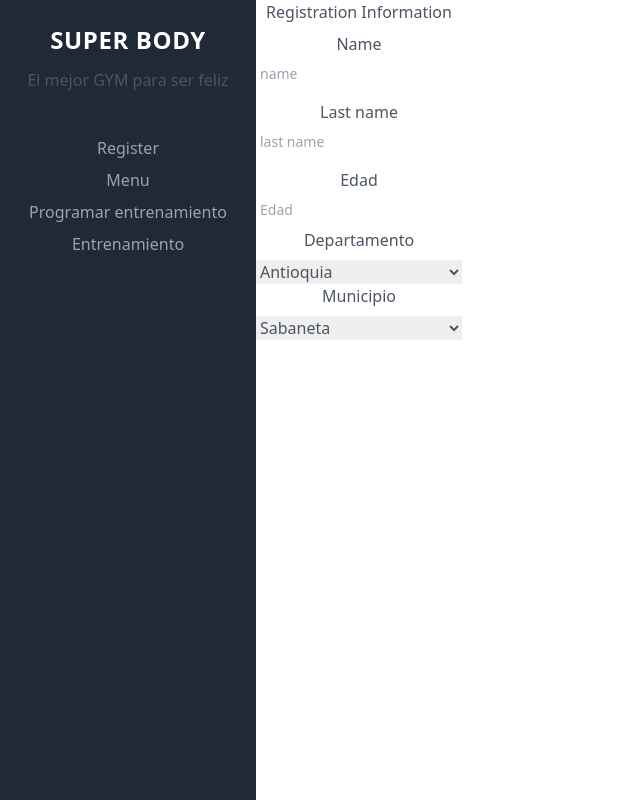
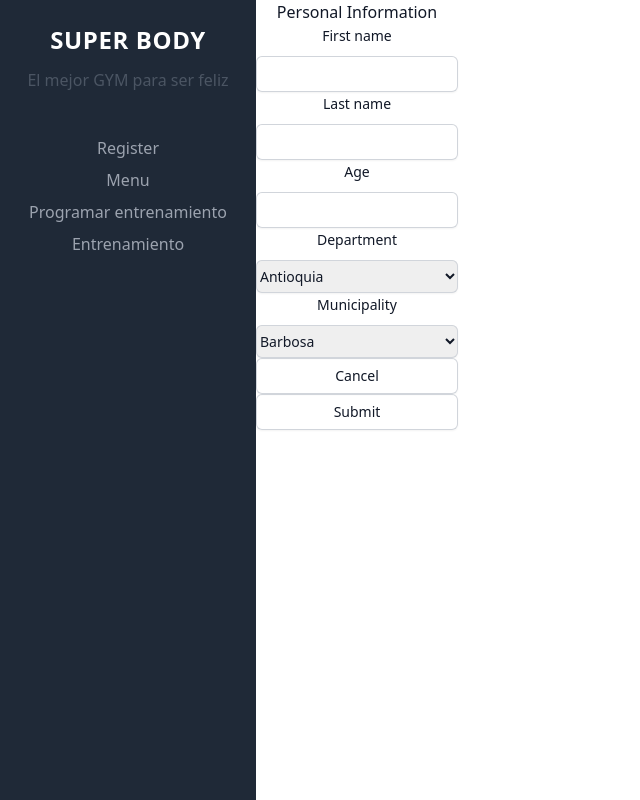
Before and after one commit to paulinacartagena1234/gym, a React (Create React App) app: page /register in a window 1280 px wide. Shown: the whole page, without its empty margins (0-640 px from the left). Built offline with nearby package versions, Linux system fonts and the light colour scheme.

Commit message:
CHG Formulario

```diff
--- a/package.json
+++ b/package.json
@@ -6,6 +6,7 @@
     "@testing-library/jest-dom": "^5.17.0",
     "@testing-library/react": "^13.4.0",
     "@testing-library/user-event": "^13.5.0",
+    "postcss-cli": "^10.1.0",
     "react": "^18.2.0",
     "react-dom": "^18.2.0",
     "react-router": "^6.16.0",
@@ -38,5 +39,10 @@
       "last 1 firefox version",
       "last 1 safari version"
     ]
+  },
+  "devDependencies": {
+    "autoprefixer": "^10.4.15",
+    "postcss": "^8.4.31",
+    "tailwindcss": "^3.3.3"
   }
 }
--- a/src/App.js
+++ b/src/App.js
@@ -1,5 +1,5 @@
 import React from 'react'
-import { Routes, Route, Router } from 'react-router'
+import { Routes, Route } from 'react-router'
 import Entrenamiento from './components/Entrenamiento.js';
 import Menu from './components/Menu.js';
 import Programarentrenamiento from './components/Programarentrenamiento.js';
@@ -9,7 +9,7 @@ import Sidebar from './ui/Sidebar.js';
 
 function App() {
   return (
-    <div className='md:flex min-h-screen text-center text-3x1 text-red-700'>
+    <div className='md:flex min-h-screen text-center text-3x1 text-gray-900'>
       <Sidebar />
       <Routes>
         <Route path="/menu" element={<Menu />} />
--- a/src/components/Register.js
+++ b/src/components/Register.js
@@ -3,51 +3,104 @@ import React from 'react'
 function Register() {
     return (
         <form>
-            <label className=' text-gray-600'>Registration Information</label>
-            <div class='mt-2'>
-                <div class=' sm:max-w-md'>
-                    <p class=' text-gray-600'>Name</p>
-                    <input type='text' name='username' id='username' autocomplete='username' class='block flex-1 border-0 bg-transparent py-1.5 pl-1 text-gray-900 placeholder:text-gray-400 focus:ring-0 sm:text-sm sm:leading-6' placeholder='name' />
-                </div>
-
-            </div>
-            <div class='mt-2'>
-                <div class='sm:max-w-md'>
-                    <p class=' text-gray-600'>Last name</p>
-                    <input type='text' name='username' id='username' autocomplete='username' class='block flex-1 border-0 bg-transparent py-1.5 pl-1 text-gray-900 placeholder:text-gray-400 focus:ring-0 sm:text-sm sm:leading-6' placeholder='last name' />
+            <h2 className="text-base font-semibold leading-7 text-gray-900">Personal Information</h2>
+            <div className="sm:col-span-3">
+                <label htmlFor="first-name" className="block text-sm font-medium leading-6 text-gray-900">
+                    First name
+                </label>
+                <div className="mt-2">
+                    <input
+                        type="text"
+                        name="first-name"
+                        id="first-name"
+                        autoComplete="given-name"
+                        className="block w-full rounded-md border-0 py-1.5 text-gray-900 shadow-sm ring-1 ring-inset ring-gray-300 placeholder:text-gray-400 focus:ring-2 focus:ring-inset focus:ring-indigo-600 sm:text-sm sm:leading-6"
+                    />
                 </div>
             </div>
 
-            <div class='mt-2'>
-                <div class=''>
-                    <p class=' text-gray-600'>Edad</p>
-                    <input type='text' name='username' id='username' autocomplete='username' class='block flex-1 border-0 bg-transparent py-1.5 pl-1 text-gray-900 placeholder:text-gray-400 focus:ring-0 sm:text-sm sm:leading-6' placeholder='Edad' />
+            <div className="sm:col-span-3">
+                <label htmlFor="last-name" className="block text-sm font-medium leading-6 text-gray-900">
+                    Last name
+                </label>
+                <div className="mt-2">
+                    <input
+                        type="text"
+                        name="last-name"
+                        id="last-name"
+                        autoComplete="family-name"
+                        className="block w-full rounded-md border-0 py-1.5 text-gray-900 shadow-sm ring-1 ring-inset ring-gray-300 placeholder:text-gray-400 focus:ring-2 focus:ring-inset focus:ring-indigo-600 sm:text-sm sm:leading-6"
+                    />
                 </div>
             </div>
 
-            <div class="sm:col-span-3">
-                <p class=' text-gray-600'>Departamento</p>
-                <div class="mt-2">
-                    <select class="block w-full  text-gray-600">
-                        <option class=' text-gray-600'>Antioquia</option>
-                        <option class='text-gray-600'>Caldas</option>
+            <div className="sm:col-span-3">
+                <label htmlFor="Age" className="block text-sm font-medium leading-6 text-gray-900">
+                    Age
+                </label>
+                <div className="mt-2">
+                    <input
+                        type="number"
+                        name="Age"
+                        id="Age"
+                        autoComplete="age-name"
+                        className="block w-full rounded-md border-0 py-1.5 text-gray-900 shadow-sm ring-1 ring-inset ring-gray-300 placeholder:text-gray-400 focus:ring-2 focus:ring-inset focus:ring-indigo-600 sm:text-sm sm:leading-6"
+                    />
+                </div>
 
+                <div className="sm:col-span-3">
+                    <label htmlFor="country" className="block text-sm font-medium leading-6 text-gray-900">
+                        Department
+                    </label>
+                    <div className="mt-2">
+                        <select
+                            id="department"
+                            name="department"
+                            autoComplete="department-name"
+                            className="block w-full rounded-md border-0 py-1.5 text-gray-900 shadow-sm ring-1 ring-inset ring-gray-300 focus:ring-2 focus:ring-inset focus:ring-indigo-600 sm:max-w-xs sm:text-sm sm:leading-6"
+                        >
+                            <option>Antioquia</option>
+                        </select>
+                    </div>
+                </div>
+            </div>
+
+            <div className="sm:col-span-3">
+                <label htmlFor="municipality" className="block text-sm font-medium leading-6 text-gray-900">
+                    Municipality
+                </label>
+                <div className="mt-2">
+                    <select
+                        id="municipality"
+                        name="municipality"
+                        autoComplete="municipality-name"
+                        className="block w-full rounded-md border-0 py-1.5 text-gray-900 shadow-sm ring-1 ring-inset ring-gray-300 focus:ring-2 focus:ring-inset focus:ring-indigo-600 sm:max-w-xs sm:text-sm sm:leading-6"
+                    >
+                        <option>Barbosa</option>
+                        <option>Girardota</option>
+                        <option>Copacabana</option>
+                        <option>Bello</option>
+                        <option>Medellin</option>
+                        <option>Envigado</option>
+                        <option>Itagui</option>
+                        <option>Sabaneta</option>
+                        <option>La Estrella</option>
+                        <option>Caldas</option>
                     </select>
                 </div>
             </div>
-
-            <div class="sm:col-span-3">
-                <p class=' text-gray-600'>Municipio</p>
-                <div class="mt-2">
-                    <select class="block w-full  text-gray-600">
-                        <option class=' text-gray-600'>Sabaneta</option>
-                        <option class='text-gray-600'>itagui</option>
-                        <option class='text-gray-600'>Medellin</option>
-                    </select>
-                </div>
+            <div className="mt-6 flex items-center justify-end gap-x-6">
+                <button type="button"
+                    className="block w-full rounded-md border-0 py-1.5 text-gray-900 shadow-sm ring-1 ring-inset ring-gray-300 placeholder:text-gray-400 focus:ring-2 focus:ring-inset focus:ring-indigo-600 sm:text-sm sm:leading-6">
+                    Cancel
+                </button>
+                <input
+                    type="submit"
+                    name="Enviar"
+                    id="Enviar"
+                    className="block w-full rounded-md border-0 py-1.5 text-gray-900 shadow-sm ring-1 ring-inset ring-gray-300 placeholder:text-gray-400 focus:ring-2 focus:ring-inset focus:ring-indigo-600 sm:text-sm sm:leading-6"
+                />
             </div>
-
-
         </form>
     )
 }
--- a/src/css/main.css
+++ b/src/css/main.css
@@ -478,6 +478,9 @@ video {
   --tw-backdrop-saturate:  ;
   --tw-backdrop-sepia:  ;
 }
+.col-span-full {
+  grid-column: 1 / -1;
+}
 .mt-10 {
   margin-top: 2.5rem;
 }
@@ -498,6 +501,9 @@ video {
 }
 .flex-1 {
   flex: 1 1 0%;
+}
+.rounded-md {
+  border-radius: 0.375rem;
 }
 .border-0 {
   border-width: 0px;
@@ -533,11 +539,21 @@ video {
   font-size: 1.5rem;
   line-height: 2rem;
 }
+.text-sm {
+  font-size: 0.875rem;
+  line-height: 1.25rem;
+}
 .font-bold {
   font-weight: 700;
 }
+.font-medium {
+  font-weight: 500;
+}
 .uppercase {
   text-transform: uppercase;
+}
+.leading-6 {
+  line-height: 1.5rem;
 }
 .tracking-wide {
   letter-spacing: 0.025em;
@@ -566,6 +582,23 @@ video {
   --tw-text-opacity: 1;
   color: rgb(234 179 8 / var(--tw-text-opacity));
 }
+.shadow-sm {
+  --tw-shadow: 0 1px 2px 0 rgb(0 0 0 / 0.05);
+  --tw-shadow-colored: 0 1px 2px 0 var(--tw-shadow-color);
+  box-shadow: var(--tw-ring-offset-shadow, 0 0 #0000), var(--tw-ring-shadow, 0 0 #0000), var(--tw-shadow);
+}
+.ring-1 {
+  --tw-ring-offset-shadow: var(--tw-ring-inset) 0 0 0 var(--tw-ring-offset-width) var(--tw-ring-offset-color);
+  --tw-ring-shadow: var(--tw-ring-inset) 0 0 0 calc(1px + var(--tw-ring-offset-width)) var(--tw-ring-color);
+  box-shadow: var(--tw-ring-offset-shadow), var(--tw-ring-shadow), var(--tw-shadow, 0 0 #0000);
+}
+.ring-inset {
+  --tw-ring-inset: inset;
+}
+.ring-gray-300 {
+  --tw-ring-opacity: 1;
+  --tw-ring-color: rgb(209 213 219 / var(--tw-ring-opacity));
+}
 .placeholder\:text-gray-400::placeholder {
   --tw-text-opacity: 1;
   color: rgb(156 163 175 / var(--tw-text-opacity));
@@ -582,6 +615,18 @@ video {
   --tw-ring-offset-shadow: var(--tw-ring-inset) 0 0 0 var(--tw-ring-offset-width) var(--tw-ring-offset-color);
   --tw-ring-shadow: var(--tw-ring-inset) 0 0 0 calc(0px + var(--tw-ring-offset-width)) var(--tw-ring-color);
   box-shadow: var(--tw-ring-offset-shadow), var(--tw-ring-shadow), var(--tw-shadow, 0 0 #0000);
+}
+.focus\:ring-2:focus {
+  --tw-ring-offset-shadow: var(--tw-ring-inset) 0 0 0 var(--tw-ring-offset-width) var(--tw-ring-offset-color);
+  --tw-ring-shadow: var(--tw-ring-inset) 0 0 0 calc(2px + var(--tw-ring-offset-width)) var(--tw-ring-color);
+  box-shadow: var(--tw-ring-offset-shadow), var(--tw-ring-shadow), var(--tw-shadow, 0 0 #0000);
+}
+.focus\:ring-inset:focus {
+  --tw-ring-inset: inset;
+}
+.focus\:ring-indigo-600:focus {
+  --tw-ring-opacity: 1;
+  --tw-ring-color: rgb(79 70 229 / var(--tw-ring-opacity));
 }
 @media (min-width: 640px) {
 
```
Also changed, not shown: 1 other file (tests, documents, lock files or other folders).
